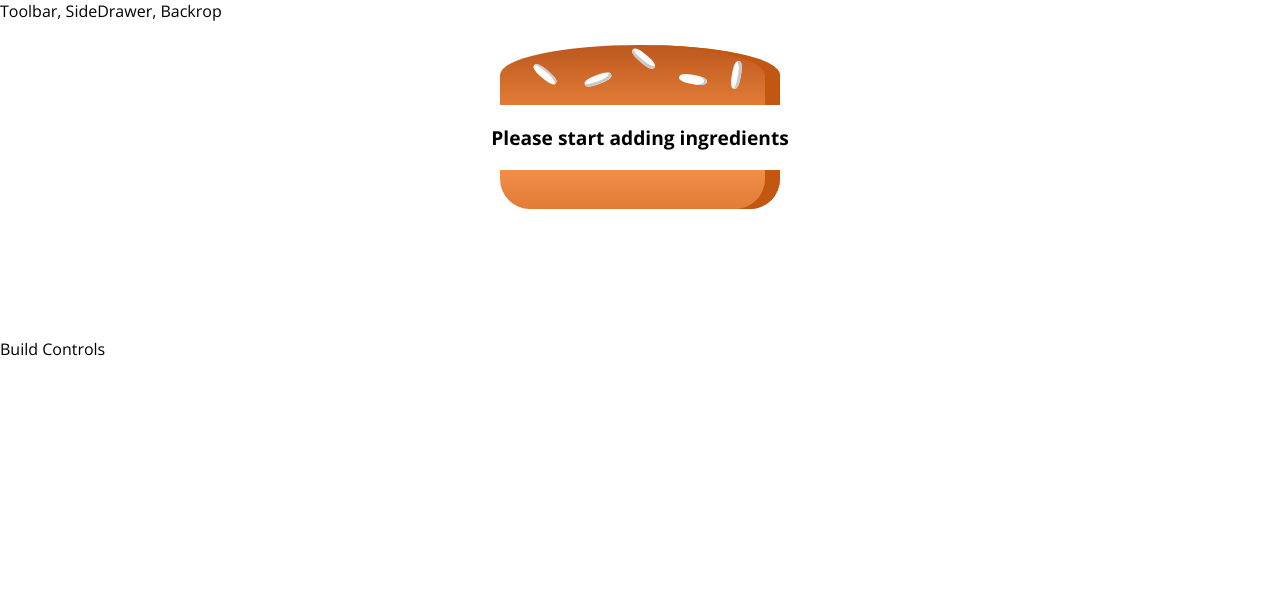
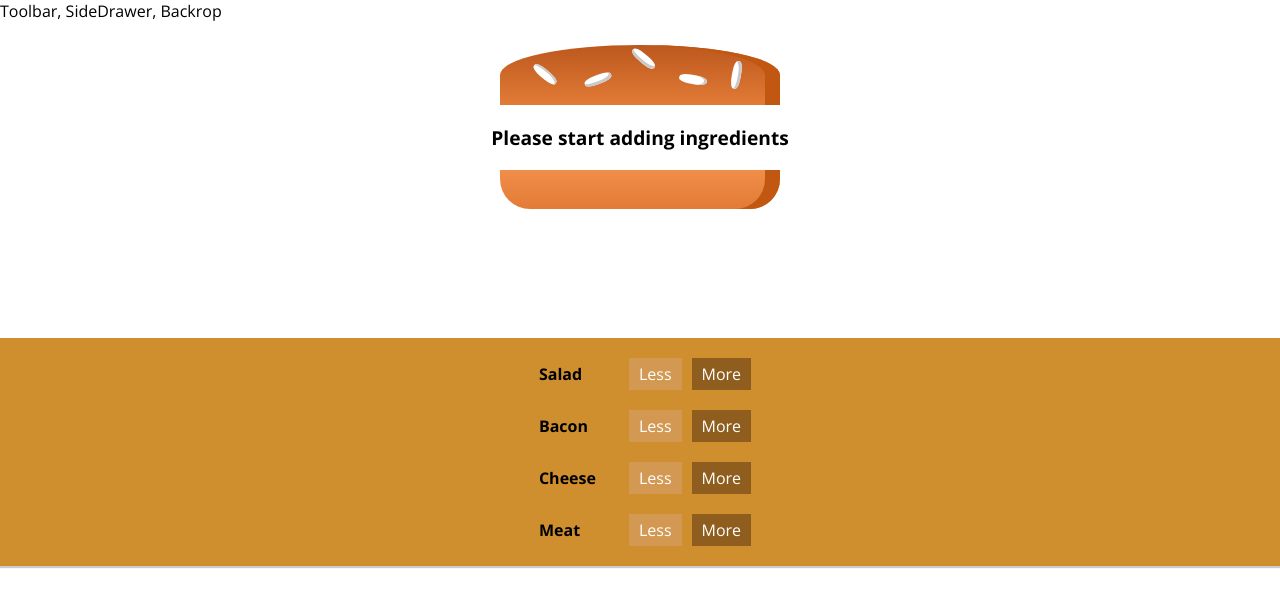
Before and after one commit to paulussimanjuntak/Burger-App-ReactJS, a React app: page / in a window 1280 px wide. Shown: the top 606 px of the page. Built offline with nearby package versions, Linux system fonts and the light colour scheme.

Commit message:
Multiple Build Controls

```diff
--- /dev/null
+++ b/src/components/Burger/BuildControls/BuildControl/BuildControl.css
@@ -0,0 +1,62 @@
+.BuildControl {
+    display: flex;
+    justify-content: space-between;
+    align-items: center;
+    margin: 5px 0;
+}
+
+.BuildControl button {
+    display: block;
+    font: inherit;
+    padding: 5px;
+    margin: 0 5px;
+    width: 80px;
+    border: 1px solid #AA6817;
+    cursor: pointer;
+    outline: none;
+}
+
+.BuildControl button:disabled {
+    background-color: #AC9980;
+    border: 1px solid #7E7365;
+    color: #ccc;
+    cursor: default;
+}
+
+.BuildControl button:hover:disabled {
+    background-color: #AC9980;
+    color: #ccc;
+    cursor: not-allowed;
+}
+
+.Label {
+    padding: 10px;
+    font-weight: bold;
+    width: 80px;
+}
+
+.BuildControl .Less {
+    background-color: #D39952;
+    color: white;
+    cursor: pointer;
+    padding: 5px 10px;
+    margin-right: 5px;
+}
+
+.BuildControl .More {
+    background-color: #8F5E1E;
+    color: white;
+    cursor: pointer;
+    padding: 5px 10px;
+    margin-left: 5px;
+}
+
+.BuildControl .Less:hover, .BuildControl .Less:active {
+    background-color: #DAA972;
+    color: white;
+}
+
+.BuildControl .More:hover,.BuildControl .More:active {
+    background-color: #99703F;
+    color: white;
+}
--- /dev/null
+++ b/src/components/Burger/BuildControls/BuildControl/BuildControl.js
@@ -0,0 +1,12 @@
+import React from 'react'
+import classes from './BuildControl.css'
+
+const buildControl = (props) => (
+    <div className={classes.BuildControl}>
+        <div className={classes.Label}>{props.label}</div>
+        <div className={classes.Less}>Less</div>
+        <div className={classes.More}>More</div>
+    </div>
+)
+
+export default buildControl
--- /dev/null
+++ b/src/components/Burger/BuildControls/BuildControls.css
@@ -0,0 +1,10 @@
+.BuildControls {
+    width: 100%;
+    background-color: #cf8f2e;
+    display: flex;
+    flex-flow: column;
+    align-items: center;
+    box-shadow: 0 2px 1px #ccc;
+    margin: auto;
+    padding: 10px 0;
+}
--- /dev/null
+++ b/src/components/Burger/BuildControls/BuildControls.js
@@ -0,0 +1,20 @@
+import React from 'react'
+import classes from './BuildControls.css'
+import BuildControl from './BuildControl/BuildControl'
+
+const controls = [
+    {label: 'Salad', type: 'salad'},
+    {label: 'Bacon', type: 'bacon'},
+    {label: 'Cheese', type: 'cheese'},
+    {label: 'Meat', type: 'meat'},
+]
+
+const buildControls = (props) => (
+    <div className={classes.BuildControls}>
+        {controls.map(ctrl => (
+            <BuildControl key={ctrl.label} label={ctrl.label} />
+        ))}
+    </div>
+)
+
+export default buildControls
--- a/src/containers/BurgerBuilder/BurgerBuilder.js
+++ b/src/containers/BurgerBuilder/BurgerBuilder.js
@@ -1,6 +1,7 @@
 import React, { Component } from 'react'
 import Aux from '../../hoc/Aux'
 import Burger from '../../components/Burger/Burger'
+import BuildControls from '../../components/Burger/BuildControls/BuildControls'
 
 class BurgerBuilder extends Component {
     // constructor(props){
@@ -21,7 +22,7 @@
         return(
             <Aux>
                 <Burger ingredients={this.state.ingredients}/>
-                <div>Build Controls</div>
+                <BuildControls />
             </Aux>
         )
     }
```
